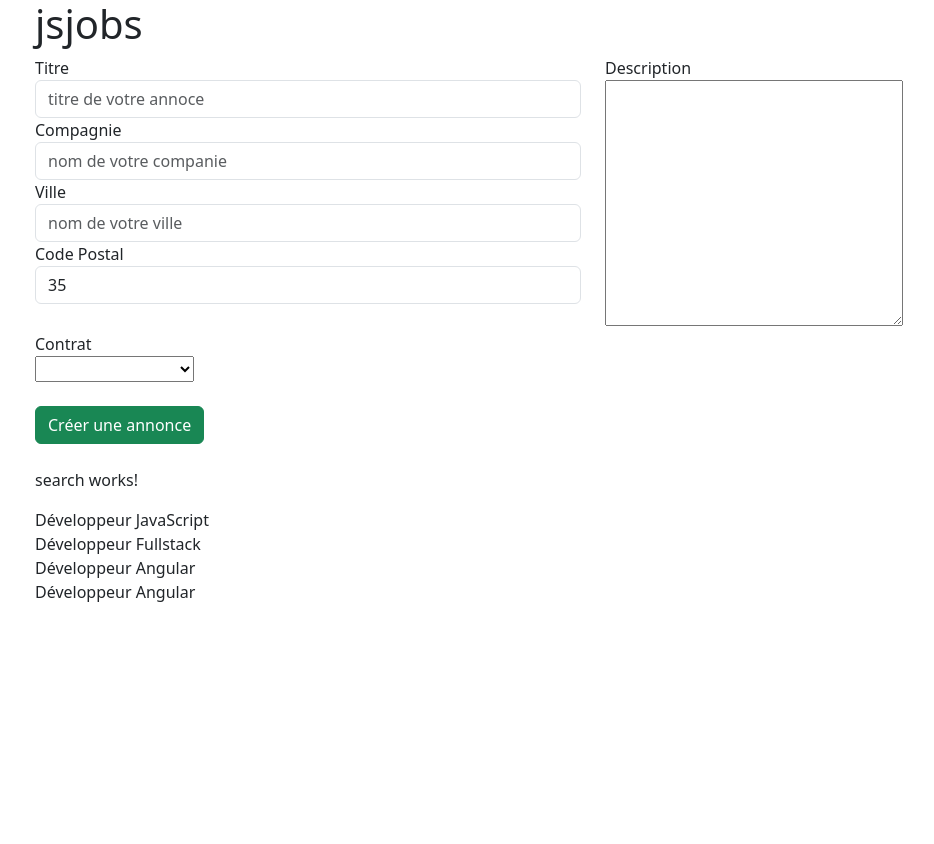
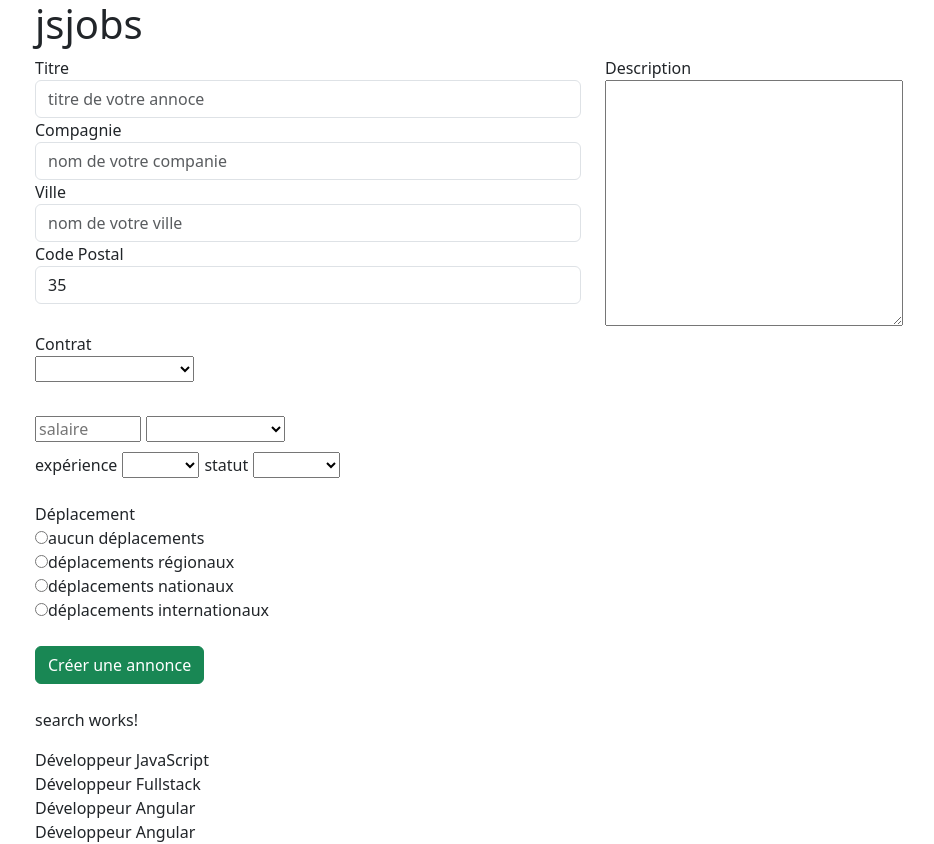
Before and after one commit to CY-Abdel/jsjobsAngularNodeJWT, an Angular app: page / in a window 1280 px wide. Shown: the whole page, without its empty margins (47-981 px from the left). Before the commit the page ends 800 px from the top, so only its background shows below. Built offline with nearby package versions, Linux system fonts and the light colour scheme.

Commit message:
bouton radio

```diff
--- a/src/app/job-add-form/job-add-form.component.css
+++ b/src/app/job-add-form/job-add-form.component.css
@@ -0,0 +1,11 @@
+.small-text {
+  width: 106px;
+  height: 26px;
+  margin: 10px auto;
+}
+
+.currency {
+  margin-left: 5px;
+  height: 26px;
+  width: 139px;
+}
--- a/src/app/job-add-form/job-add-form.component.html
+++ b/src/app/job-add-form/job-add-form.component.html
@@ -3,7 +3,6 @@
   <form [formGroup]="form" (ngSubmit)="createJob()">
 
     <div class="row">
-
       <div class="form-group col-sm-6">
         <label for="title">Titre</label>
         <input type="text" id="title" name="title" class="form-control" placeholder="titre de votre annoce"
@@ -22,12 +21,15 @@
           formControlName="zipcode">
       </div>
 
+      <!-- // Description -->
       <div class="form-group col-sm-6">
         <label for="description">Description</label>
         <br>
         <textarea name="description" formControlName="description" id="description" cols="30" rows="10"></textarea>
       </div>
+    </div>
 
+    <!-- // menu deroulant Contrat -->
     <div class="form-group col-sm-6">
       <label for="contract">Contrat</label><br>
       <select name="contract" formControlName="contract" id="contract">
@@ -36,8 +38,46 @@
         </option>
       </select>
     </div>
+    <br>
 
+
+    <!-- //salaire & Monnaie -->
+    <div class="form-group col-sm-12">
+      <!-- <label for="salary">Salaire</label> -->
+      <input type="number" name="salary" id="salary" class="small-text" placeholder="salaire" formControlName="salary">
+
+      <select class="currency" name="currency" name="currency" formControlName="currency">
+        <option *ngFor="let curr of currencies" [value]="curr.value">{{ curr.name }}</option>
+      </select>
     </div>
+
+    <!-- Experience -->
+    <div class="form-group col-sm-12">
+      <label for="experience" style="margin-right: 5px;">expérience</label>
+      <select name="experience" formControlName="experience">
+        <option *ngFor="let exp of experience" [value]="exp.value">{{exp.name}}</option>
+      </select>
+
+      <!-- statut -->
+      <label for="status" style="margin:0 5px;">statut</label>
+      <select name="status" formControlName="status">
+        <option *ngFor="let status of statuses" [value]="status.value">{{status.name}}</option>
+      </select>
+    </div>
+
+    <br>
+    <!-- radio -->
+    <div class="form-group col-sm-12">
+      <label for="area">Déplacement</label>
+
+      <div *ngFor="let area of areas">
+        <input type="radio" name="area" [id]='"btn-" + area.value' [value]="area.value" formControlName="area">
+
+        <label [for]='"btn-" + area.value'>{{ area.name }}</label>
+      </div>
+    </div>
+
+
 
     <br>
     <div class="form-group col-sm-12">
--- a/src/app/job-add-form/job-add-form.component.ts
+++ b/src/app/job-add-form/job-add-form.component.ts
@@ -12,22 +12,38 @@
 
   // menu deroulant
   contratTypes = [
-    {
-      id: 1, name: "stage", value: "internship",
-    },
-    {
-      id: 2, name: "CDI", value: "permanent",
-    },
-    {
-      id: 3, name: "CDD", value: "terme fixe",
-    },
-    {
-      id: 4, name: "AutoEntrepreneur", value: "freelance",
-    },
-    {
-      id: 5, name: "intérim", value: "temporaire",
-    }
+    { id: 1, name: "stage", value: "internship" },
+    { id: 2, name: "CDI", value: "permanent" },
+    { id: 3, name: "CDD", value: "terme fixe" },
+    { id: 4, name: "AutoEntrepreneur", value: "freelance" },
+    { id: 5, name: "intérim", value: "temporaire" }
   ]
+
+  // input radio
+  currencies = [
+    { id: 1, name: 'euros', value: 'EU', symbol: '€' },
+    { id: 2, name: 'livres sterling', value: 'POUNDS', symbol: '£' },
+    { id: 3, name: 'francs CFA', value: 'CFA', symbol: 'CFA' },
+    { id: 4, name: 'dollars canadien', value: 'CAD', symbol: '$' }
+  ];
+
+  statuses = [
+    { id: 1, name: 'cadre', value: 'executive' },
+    { id: 1, name: 'employé', value: 'employee' }
+  ];
+
+  experience = [
+    { id: 1, name: 'junior', value: 'junior' },
+    { id: 2, name: 'medior', value: 'medior' },
+    { id: 3, name: 'senior', value: 'senior' }
+  ];
+
+  areas = [
+    { id: 1, name: 'aucun déplacements', value: 'none' },
+    { id: 2, name: 'déplacements régionaux', value: 'region' },
+    { id: 3, name: 'déplacements nationaux', value: 'nation' },
+    { id: 4, name: 'déplacements internationaux', value: 'international' }
+  ];
 
   constructor(private formBuilder: FormBuilder) { }
 
@@ -41,8 +57,8 @@
       "zipcode": 35,
       "description": "",
       "contract": "",
-      "salary": 0,
-      "currency": "euros",
+      "salary": null,
+      "currency": "",
       "startdate": new Date(),
       "experience": "",
       "status": "",
```
Lines whose indentation alone changed are shown as unchanged.
